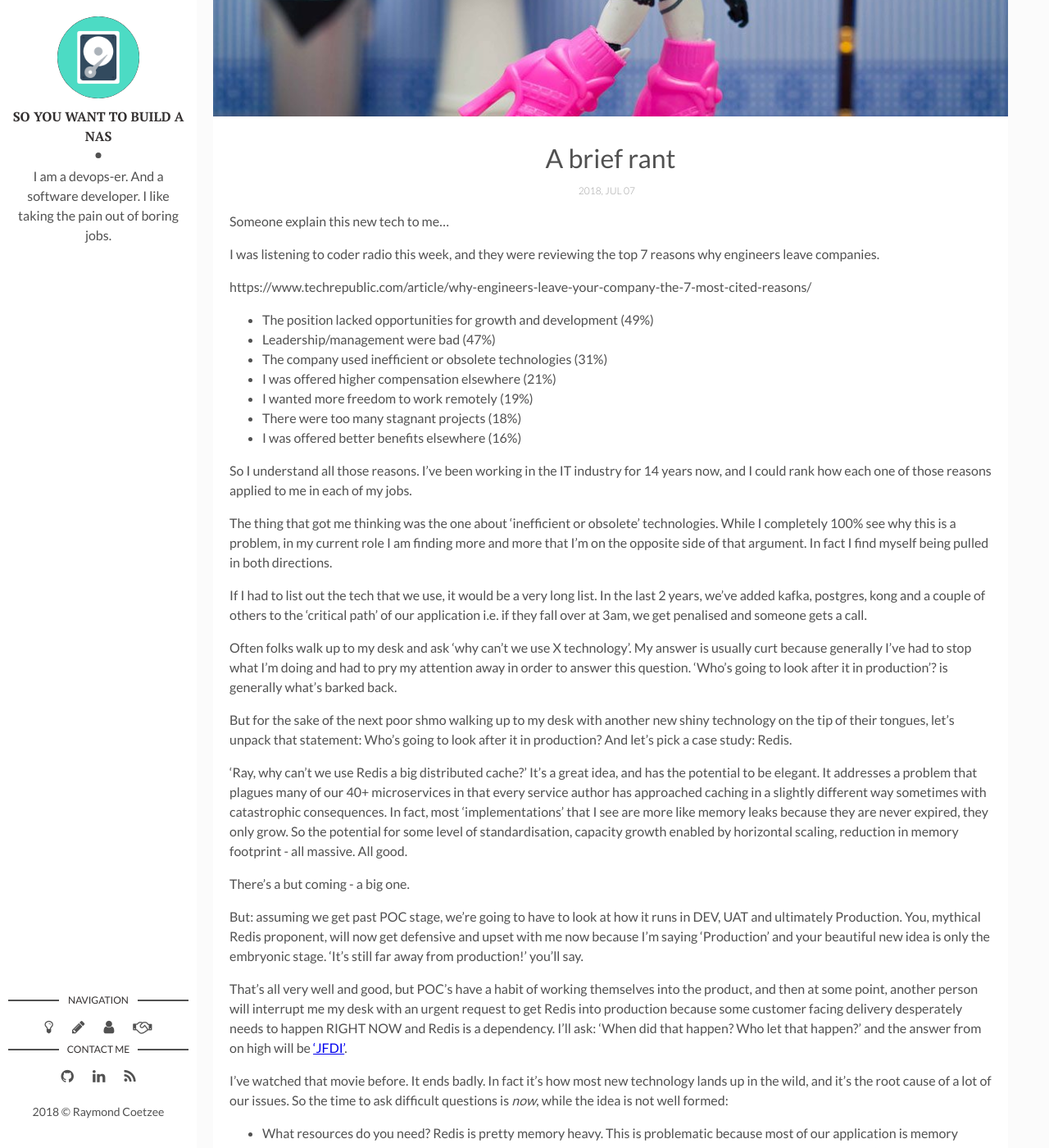
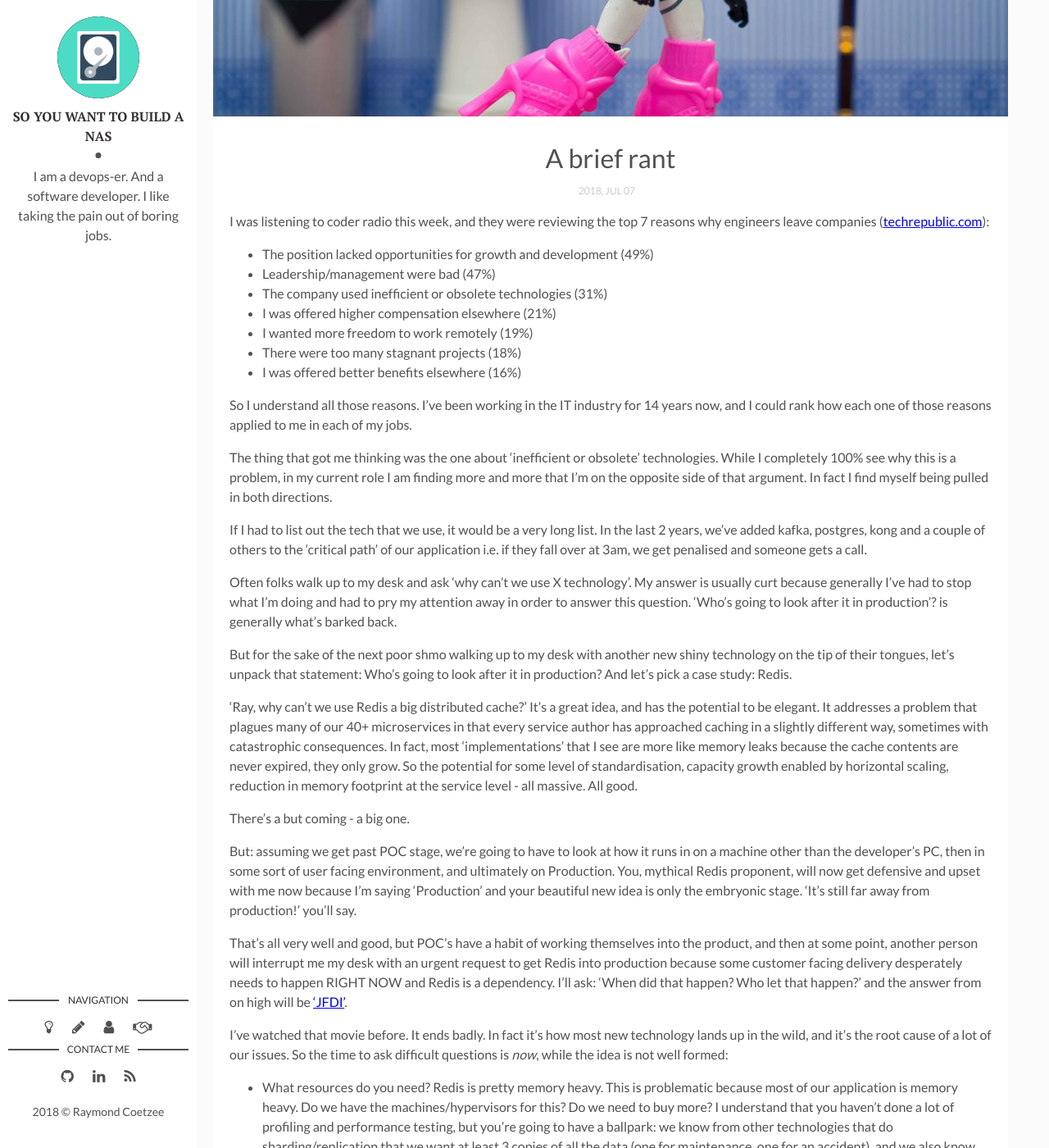
Before and after one commit to coetzeer/coetzeer, a Jekyll site: the page built from _posts/2018-07-07-rant.md, in a window 1280 px wide and 1400 px high, scrolled down 378 px. Shown: the whole window at 82% size. Built offline with Jekyll 4.4.1, drawn with Linux system fonts in a browser that asks for light colours; comment, search, counter and statistics services are not loaded.

Commit message:
spelling mistakes

```diff
--- a/_posts/2018-07-07-rant.md
+++ b/_posts/2018-07-07-rant.md
@@ -8,11 +8,7 @@ tags: [newstuff] # add tag
 toc: true
 ---
 
-Someone explain this new tech to me...
-
-I was listening to coder radio this week, and they were reviewing the top 7 reasons why engineers leave companies.
-
-https://www.techrepublic.com/article/why-engineers-leave-your-company-the-7-most-cited-reasons/
+I was listening to coder radio this week, and they were reviewing the top 7 reasons why engineers leave companies ([techrepublic.com](https://www.techrepublic.com/article/why-engineers-leave-your-company-the-7-most-cited-reasons/)):
 
 * The position lacked opportunities for growth and development (49%)
 * Leadership/management were bad (47%)
@@ -32,11 +28,11 @@ Often folks walk up to my desk and ask 'why can't we use X technology'. My answe
 
 But for the sake of the next poor shmo walking up to my desk with another new shiny technology on the tip of their tongues, let's unpack that statement: Who's going to look after it in production? And let's pick a case study: Redis.
 
-'Ray, why can't we use Redis a big distributed cache?' It's a great idea, and has the potential to be elegant. It addresses a problem that plagues many of our 40+ microservices in that every service author has approached caching in a slightly different way sometimes with catastrophic consequences. In fact, most 'implementations' that I see are more like memory leaks because they are never expired, they only grow. So the potential for some level of standardisation, capacity growth  enabled by horizontal scaling, reduction in memory footprint - all massive. All good.
+'Ray, why can't we use Redis a big distributed cache?' It's a great idea, and has the potential to be elegant. It addresses a problem that plagues many of our 40+ microservices in that every service author has approached caching in a slightly different way, sometimes with catastrophic consequences. In fact, most 'implementations' that I see are more like memory leaks because the cache contents are never expired, they only grow. So the potential for some level of standardisation, capacity growth enabled by horizontal scaling, reduction in memory footprint at the service level - all massive. All good.
 
 There's a but coming - a big one.
 
-But: assuming we get past POC stage, we're going to have to look at how it runs in DEV, UAT and ultimately Production. You, mythical Redis proponent, will now get defensive and upset with me now because I'm saying 'Production' and your beautiful new idea is only the embryonic stage. 'It's still far away from production!' you'll say.
+But: assuming we get past POC stage, we're going to have to look at how it runs in on a machine other than the developer's PC, then in some sort of user facing environment, and ultimately on Production. You, mythical Redis proponent, will now get defensive and upset with me now because I'm saying 'Production' and your beautiful new idea is only the embryonic stage. 'It's still far away from production!' you'll say.
 
 That's all very well and good, but POC's have a habit of working themselves into the product, and then at some point, another person will interrupt me my desk with an urgent request to get Redis into production because some customer facing delivery desperately needs to happen RIGHT NOW and Redis is a dependency. I'll ask: 'When did that happen? Who let that happen?' and the answer from on high will be ['JFDI'](https://www.urbandictionary.com/define.php?term=JFDI).
 
```
